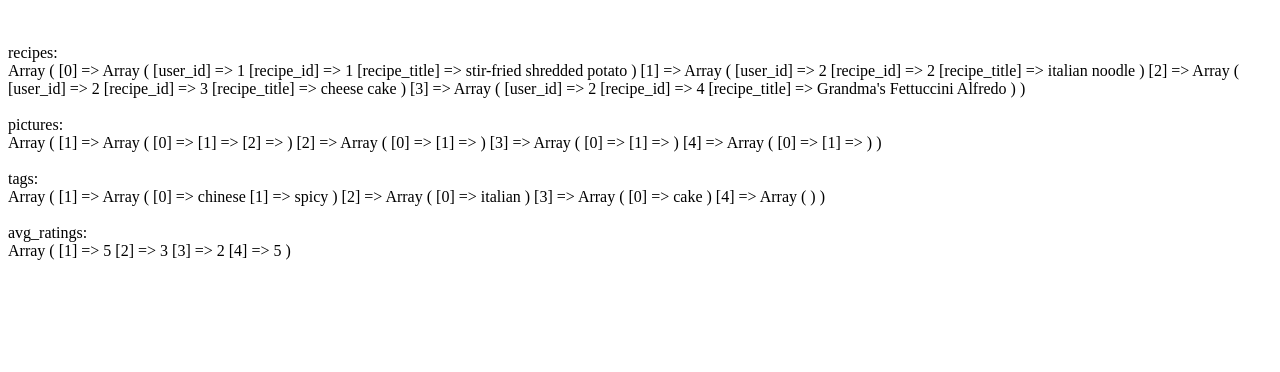
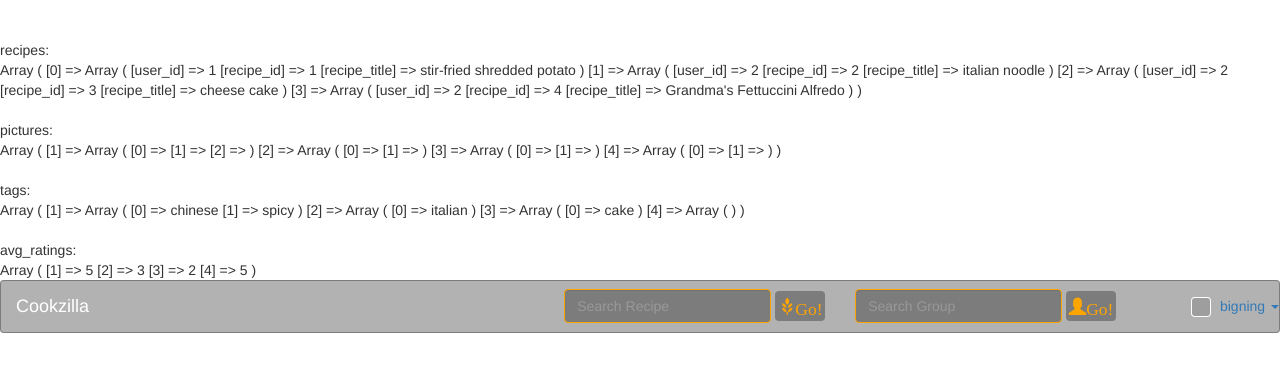
Before and after one commit to bigning/database_project, a PHP site: page /recipes.php in a window 1280 px wide. Shown: the top 372 px of the page. Run offline with PHP 8.4, Linux system fonts and the light colour scheme; a user stored in the database is signed in; data comes from the database, SQL or seed files in the repository; grey boxes are pictures that could not be loaded.

Commit message:
move navbar to navright.php which can be required afterwards

```diff
--- a/include/css/navHeader.css
+++ b/include/css/navbar.css
@@ -1,4 +1,3 @@
-
 .navbar .navbar-default{
 	margin: 0;
 }
@@ -17,6 +16,9 @@
 }
 
 
+
+
+
 /* only after user login*/
 #user_icon{
 	margin: 0 5px;
@@ -26,3 +28,30 @@
 	padding: 0;
 	border: 1px solid rgba(0,0,0,0);
 }
+
+.dropdown-menu{
+	background-color: rgba(0,0,0,0.9);
+
+}
+
+.dropdown-menu li a{
+	color: white;
+}
+
+.navbar-search input{
+	border-color: orange;
+	color: white;
+	background-color: rgba(0,0,0,0.3);
+}
+
+.navbar-search button{
+	width: 50px;
+	height: 30px;
+	padding: 0;
+	color: orange;
+	border: none;
+	background-color: rgba(0,0,0,0.3);
+}
+.navbar-search span{
+	font-size: 1.75rem;
+}
--- a/include/partials/navHeader.php
+++ b/include/partials/navHeader.php
@@ -3,7 +3,7 @@
 <head>
 	<title>Cookzilla</title>
 	<link rel="stylesheet" type="text/css" href="./include/framework/bootstrap.min.css">
-	<link rel="stylesheet" type="text/css" href="./include/css/navHeader.css">
+	<link rel="stylesheet" type="text/css" href="./include/css/navbar.css">
 
 </head>
 <body>
--- /dev/null
+++ b/include/partials/navRight.php
@@ -0,0 +1,33 @@
+<ul class="navbar-text navbar-right">
+
+    <!-- User icon -->
+    <?php
+        if ($user_icon != null){
+            echo '<img src="' . $user_icon . '" class = "thumbnail" id = "user_icon">';
+        }
+    ?>
+
+    <!-- Drop Down -->
+    <a href="#" class="dropdown-toggle" data-toggle="dropdown" role="button" aria-haspopup="true" aria-expanded="false"> <?php echo $user_name ?> <span class="caret"></span></a>
+    <ul class="dropdown-menu">
+        <li><a href="./homepage.php">My HomePage</a></li>
+        <li><a href="./logout.php">Log Out</a></li>
+    </ul>
+
+</ul>
+
+<!-- Search for group -->
+<form class="navbar-form navbar-right navbar-search" role="search" method="GET" action="./groups.php">
+  <div class="form-group">
+    <input type="text" class="form-control" placeholder="Search Group" name = "query">
+  </div>
+  <button type="submit" class="btn btn-default">  <span class="glyphicon glyphicon-user" aria-hidden="true">Go!</span> </button>
+</form>
+
+<!-- Search for recipe -->
+<form class="navbar-form navbar-right navbar-search" role="search" action="./recipes.php">
+  <div class="form-group">
+    <input type="text" class="form-control" placeholder="Search Recipe" name = "query">
+  </div>
+  <button type="submit" class="btn btn-default"><span class = "glyphicon glyphicon-grain" aria-hidden="true">Go!</span></button>
+</form>
--- a/recipes.php
+++ b/recipes.php
@@ -103,3 +103,24 @@ echo '<br/><br/>avg_ratings: <br/>';
 print_r($avg_ratings);
 
 ?>
+
+
+
+
+
+
+<!-- FE test -->
+
+
+
+<!-- FE -->
+<!-- Navbar -->
+<?php require "./include/partials/navHeader.php" ?>
+
+<?php require "./include/partials/navRight.php" ?>
+
+<?php require "./include/partials/navFooter.php" ?>
+
+
+<script type="text/javascript" src = "./include/framework/jquery-3.1.1.min.js"></script>
+<?php require "./include/partials/footer.php" ?>
```
Also changed, not shown: homepage.php (+6 -33 lines), include/css/homePage.css (+0 -26 lines).
